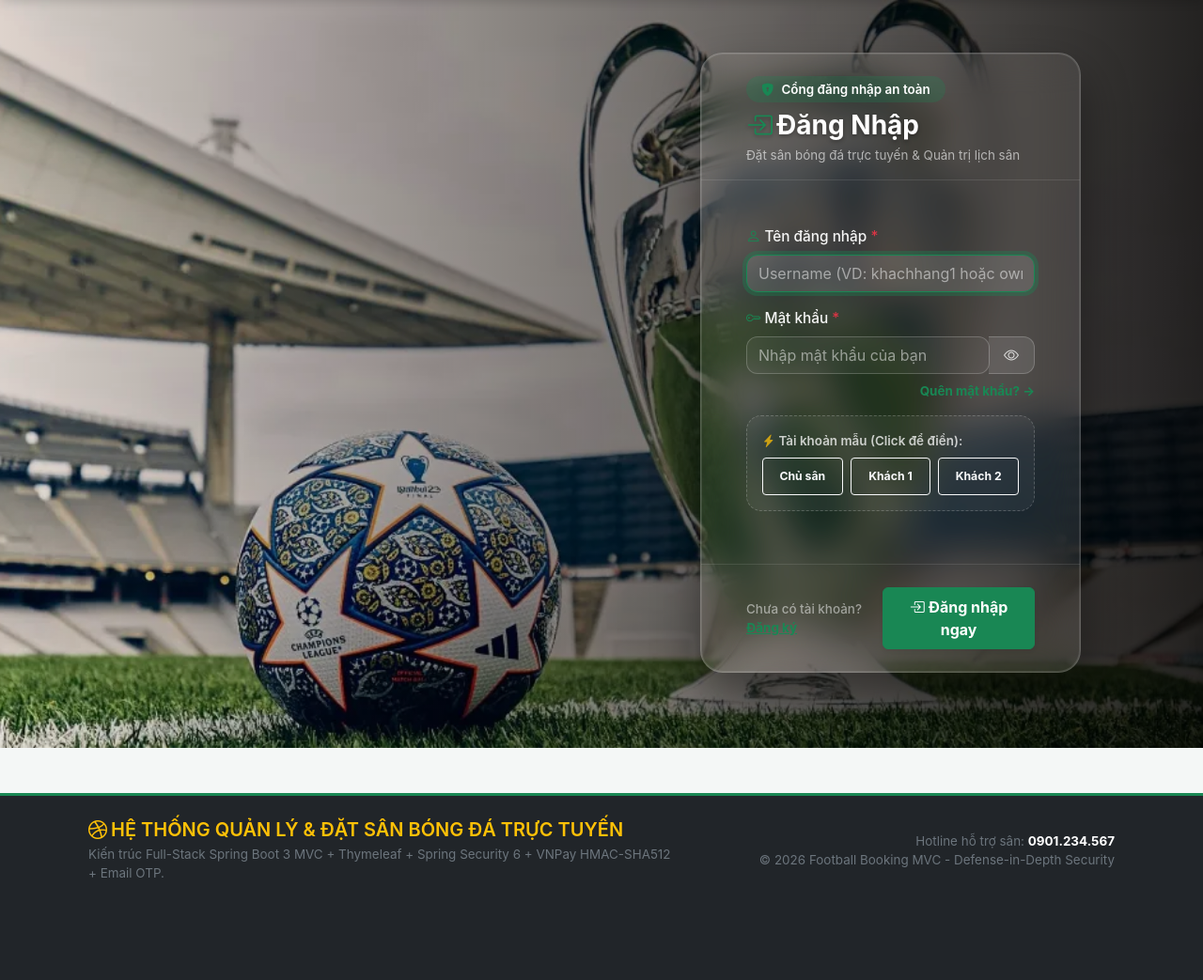
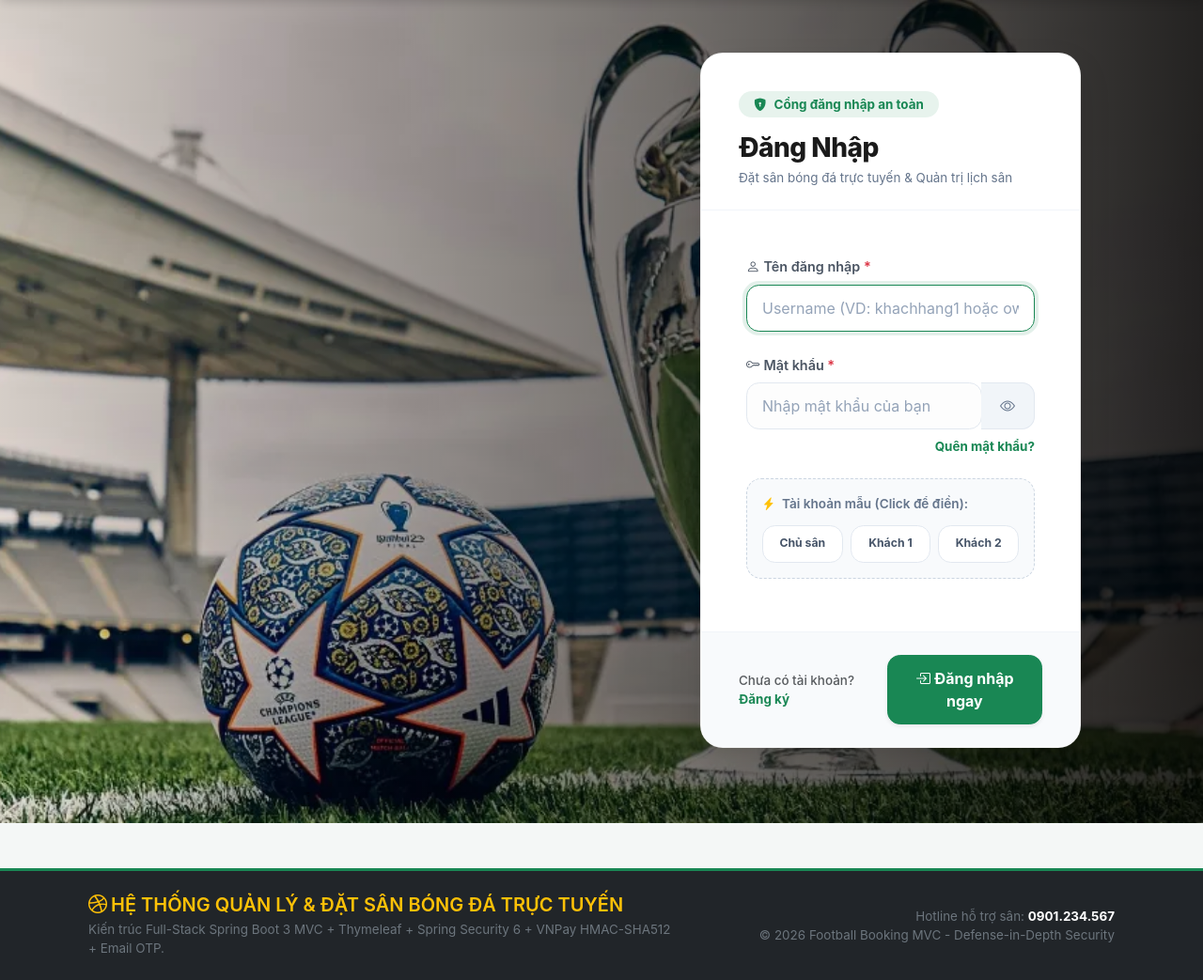
Before and after one commit to IT23211/football-booking-mvc, a Spring app: template src/main/resources/templates/auth/login.html in a window 1280 px wide. Shown: the part 62-1105 px from the top of the page at 94% size. Before the commit the page ends 996 px from the top, so only its background shows below. Run offline with Thymeleaf, Linux system fonts and the light colour scheme; the template is opened without the code that fills it, so the values that code supplies are empty; some of the project's set-up classes (security, data sources, template engines, error pages and the like) are left out, and stand-ins take their place; database files in the repository are not loaded.

Commit message:
style: cai thien giao dien khung form nen trang cac trang xac thuc

```diff
--- a/src/main/resources/static/css/client-style.css
+++ b/src/main/resources/static/css/client-style.css
@@ -103,7 +103,7 @@ body {
 @keyframes authFadeSlideUp {
     from {
         opacity: 0;
-        transform: translateY(16px);
+        transform: translateY(20px);
     }
     to {
         opacity: 1;
@@ -111,79 +111,115 @@ body {
     }
 }
 
-.auth-card-smooth {
-    animation: authFadeSlideUp 0.32s cubic-bezier(0.22, 1, 0.36, 1) both;
-    background: rgba(255, 255, 255, 0.1) !important;
-    backdrop-filter: blur(12px);
-    -webkit-backdrop-filter: blur(12px);
-    box-shadow: 0 14px 36px rgba(0, 0, 0, 0.3) !important;
-    border: 1px solid rgba(255, 255, 255, 0.15) !important;
-}
-
-/* Hiệu ứng Kính Mờ Siêu Trong Suốt (Ultra Glassmorphism) */
+/* Khung Form Hiện Đại (Modern White Card) */
 .auth-glass-card {
-    animation: authFadeSlideUp 0.35s cubic-bezier(0.22, 1, 0.36, 1) both;
-    background: rgba(255, 255, 255, 0.08) !important;
-    backdrop-filter: blur(20px) saturate(160%);
-    -webkit-backdrop-filter: blur(20px) saturate(160%);
-    border: 1px solid rgba(255, 255, 255, 0.18) !important;
-    box-shadow: 0 25px 50px rgba(0, 0, 0, 0.45), 0 0 0 1px rgba(255, 255, 255, 0.1) inset !important;
+    animation: authFadeSlideUp 0.4s cubic-bezier(0.22, 1, 0.36, 1) both;
+    background: #ffffff !important;
+    border: 1px solid rgba(0, 0, 0, 0.06) !important;
+    box-shadow: 0 15px 35px rgba(0, 0, 0, 0.1), 0 5px 15px rgba(0, 0, 0, 0.04) !important;
     border-radius: 1.5rem !important;
     overflow: hidden;
 }
 
+.auth-card-header {
+    border-bottom: 1px solid #f1f5f9 !important;
+    padding: 2.5rem 2.5rem 1.5rem !important;
+}
+
+.auth-card-footer {
+    border-top: 1px solid #f1f5f9 !important;
+    background-color: #f8fafc !important;
+    padding: 1.5rem 2.5rem !important;
+}
+
+.auth-glass-title {
+    color: #1a1a1a !important;
+    font-weight: 800 !important;
+    letter-spacing: -0.5px;
+}
+
+.auth-glass-label {
+    color: #4b5563 !important; /* Slate-600 */
+    font-weight: 600 !important;
+    margin-bottom: 0.5rem;
+    font-size: 0.9rem;
+    display: inline-block;
+}
+
 .auth-glass-input {
-    background: rgba(255, 255, 255, 0.05) !important;
-    border: 1px solid rgba(255, 255, 255, 0.2) !important;
-    color: #ffffff !important;
-    font-weight: 400;
-    border-radius: 0.75rem !important;
-    transition: all 0.3s ease;
+    background: #fdfdfd !important;
+    border: 1.5px solid #e2e8f0 !important; /* Slate-200 */
+    color: #1e293b !important; /* Slate-800 */
+    padding: 0.75rem 1rem !important;
+    border-radius: 0.85rem !important;
+    transition: all 0.25s ease;
+    font-size: 1rem;
 }
 
 .auth-glass-input::placeholder {
-    color: rgba(255, 255, 255, 0.5) !important;
+    color: #94a3b8 !important; /* Slate-400 */
 }
 
 .auth-glass-input:focus {
-    background: rgba(255, 255, 255, 0.12) !important;
+    background: #ffffff !important;
     border-color: #198754 !important;
-    box-shadow: 0 0 0 0.25rem rgba(25, 135, 84, 0.35) !important;
-    color: #ffffff !important;
+    box-shadow: 0 0 0 4px rgba(25, 135, 84, 0.12) !important;
+    color: #0f172a !important;
 }
 
 .auth-glass-input-btn {
-    background: rgba(255, 255, 255, 0.1) !important;
-    border: 1px solid rgba(255, 255, 255, 0.2) !important;
+    background: #f1f5f9 !important; /* Slate-100 */
+    border: 1.5px solid #e2e8f0 !important;
     border-left: none !important;
-    border-top-right-radius: 0.75rem !important;
-    border-bottom-right-radius: 0.75rem !important;
-    color: rgba(255, 255, 255, 0.8) !important;
+    color: #64748b !important; /* Slate-500 */
+    border-top-right-radius: 0.85rem !important;
+    border-bottom-right-radius: 0.85rem !important;
+    padding: 0 1.25rem !important;
 }
 
 .auth-glass-input-btn:hover {
-    background: rgba(255, 255, 255, 0.2) !important;
-    color: #ffffff !important;
+    background: #e2e8f0 !important;
+    color: #1e293b !important;
+}
+
+.auth-glass-text-muted {
+    color: #64748b !important; /* Slate-500 */
 }
 
 .auth-demo-box {
-    background: rgba(255, 255, 255, 0.05) !important;
-    border: 1px dashed rgba(255, 255, 255, 0.2) !important;
+    background: #f8fafc !important; /* Slate-50 */
+    border: 1px dashed #cbd5e1 !important; /* Slate-300 */
     border-radius: 1rem !important;
+    padding: 1rem !important;
 }
 
-.auth-glass-label {
-    color: rgba(255, 255, 255, 0.95) !important;
-    font-weight: 500;
+.auth-demo-box .demo-label {
+    color: #64748b !important;
+    font-weight: 600;
+    font-size: 0.85rem;
+    margin-bottom: 0.75rem;
 }
 
-.auth-glass-text-muted {
-    color: rgba(255, 255, 255, 0.6) !important;
+/* Tinh chỉnh nút bấm cho đồng bộ */
+.auth-btn-primary {
+    border-radius: 0.85rem !important;
+    padding: 0.75rem 1.5rem !important;
+    font-weight: 700 !important;
+    transition: all 0.3s ease !important;
 }
 
-.auth-glass-title {
-    color: #ffffff !important;
-    text-shadow: 0 2px 4px rgba(0,0,0,0.3);
+.auth-btn-outline {
+    border-radius: 0.85rem !important;
+    border: 1.5px solid #e2e8f0 !important;
+    color: #475569 !important;
+    background: white !important;
+    transition: all 0.2s ease !important;
+}
+
+.auth-btn-outline:hover {
+    background: #f8fafc !important;
+    border-color: #cbd5e1 !important;
+    color: #1e293b !important;
 }
 
 /* Đảm bảo nút bấm và ô nhập liệu có độ cao tối thiểu 40px cho thiết bị cảm ứng */
--- a/src/main/resources/templates/auth/login.html
+++ b/src/main/resources/templates/auth/login.html
@@ -17,84 +17,84 @@
         <!-- ĐỒNG BỘ: Căn phải (justify-content-lg-end) cho cả Login và Register trên Desktop -->
         <div class="row align-items-center justify-content-center justify-content-lg-end">
             <div class="col-12 col-md-8 col-lg-6 col-xl-5 pe-lg-5">
-                <!-- Bảng nhập liệu kính mờ siêu trong suốt (Ultra Glassmorphism Card) -->
-                <div class="card auth-glass-card shadow-lg mb-4">
+                <!-- Bảng nhập liệu Hiện Đại (Modern White Card) -->
+                <div class="card auth-glass-card mb-4">
                     <!-- Tiêu đề và badge nhận diện -->
-                    <div class="card-header bg-transparent border-bottom border-white border-opacity-10 pt-4 pb-3 px-4 px-md-5">
-                        <div class="d-inline-flex align-items-center gap-2 px-3 py-1 rounded-pill bg-success bg-opacity-25 text-white small fw-semibold mb-2">
-                            <i class="bi bi-shield-lock-fill text-success"></i> Cổng đăng nhập an toàn
+                    <div class="card-header auth-card-header bg-transparent">
+                        <div class="d-inline-flex align-items-center gap-2 px-3 py-1 rounded-pill bg-success bg-opacity-10 text-success small fw-bold mb-3">
+                            <i class="bi bi-shield-lock-fill"></i> Cổng đăng nhập an toàn
                         </div>
                         <h1 class="fs-3 fw-bold auth-glass-title mb-1">
-                            <i class="bi bi-box-arrow-in-right text-success me-1"></i>Đăng Nhập
+                            Đăng Nhập
                         </h1>
-                        <div class="auth-glass-text-muted small">Đặt sân bóng đá trực tuyến &amp; Quản trị lịch sân</div>
+                        <div class="auth-glass-text-muted small">Đặt sân bóng đá trực tuyến & Quản trị lịch sân</div>
                     </div>
 
                     <!-- Form đăng nhập -->
                     <form th:action="@{/auth/login}" method="post" id="loginForm">
-                        <div class="card-body p-4 p-md-5 pt-3">
+                        <div class="card-body p-4 p-md-5 pt-4">
                             <!-- Thông báo lỗi (nếu có) -->
-                            <div th:if="${errorMessage}" class="alert alert-danger bg-danger bg-opacity-25 border-danger border-opacity-25 text-white d-flex align-items-center mb-3 shadow-sm" role="alert">
+                            <div th:if="${errorMessage}" class="alert alert-danger d-flex align-items-center mb-4 shadow-sm border-0" role="alert">
                                 <i class="bi bi-exclamation-triangle-fill fs-5 me-2 flex-shrink-0"></i>
                                 <div class="text-break small fw-medium" th:text="${errorMessage}"></div>
                             </div>
 
                             <!-- Thông báo thành công (nếu có) -->
-                            <div th:if="${successMessage}" class="alert alert-success bg-success bg-opacity-25 border-success border-opacity-25 text-white d-flex align-items-center mb-3 shadow-sm" role="alert">
+                            <div th:if="${successMessage}" class="alert alert-success d-flex align-items-center mb-4 shadow-sm border-0" role="alert">
                                 <i class="bi bi-check-circle-fill fs-5 me-2 flex-shrink-0"></i>
                                 <div class="text-break small fw-medium" th:text="${successMessage}"></div>
                             </div>
 
                             <!-- Nhập Tên đăng nhập -->
-                            <div class="mb-3">
+                            <div class="mb-4">
                                 <label class="form-label auth-glass-label">
-                                    <i class="bi bi-person text-success me-1"></i>Tên đăng nhập <span class="text-danger">*</span>
+                                    <i class="bi bi-person me-1"></i>Tên đăng nhập <span class="text-danger">*</span>
                                 </label>
                                 <input type="text" name="username" id="usernameInput" class="form-control auth-glass-input"
                                        placeholder="Username (VD: khachhang1 hoặc owner)" required autofocus>
                             </div>
 
                             <!-- Nhập Mật khẩu -->
-                            <div class="mb-3">
+                            <div class="mb-4">
                                 <label class="form-label auth-glass-label">
-                                    <i class="bi bi-key text-success me-1"></i>Mật khẩu <span class="text-danger">*</span>
+                                    <i class="bi bi-key me-1"></i>Mật khẩu <span class="text-danger">*</span>
                                 </label>
                                 <div class="input-group">
                                     <input type="password" name="password" id="passwordInput" class="form-control auth-glass-input"
                                            placeholder="Nhập mật khẩu của bạn" required>
-                                    <button type="button" class="btn auth-glass-input-btn px-3" id="togglePasswordBtn"
+                                    <button type="button" class="btn auth-glass-input-btn" id="togglePasswordBtn"
                                             title="Hiện/Ẩn mật khẩu">
                                         <i class="bi bi-eye"></i>
                                     </button>
                                 </div>
                                 <div class="d-flex justify-content-end mt-2">
                                     <a th:href="@{/auth/forgot-password}" class="small text-success text-decoration-none fw-bold">
-                                        Quên mật khẩu? &rarr;
+                                        Quên mật khẩu?
                                     </a>
                                 </div>
                             </div>
 
                             <!-- Khối điền nhanh tài khoản mẫu -->
-                            <div class="p-3 auth-demo-box small mb-2">
-                                <div class="fw-semibold text-white mb-2 d-flex align-items-center opacity-75">
+                            <div class="auth-demo-box mb-2">
+                                <div class="demo-label">
                                     <i class="bi bi-lightning-charge-fill text-warning me-1"></i>
-                                    <span>Tài khoản mẫu (Click để điền):</span>
+                                    Tài khoản mẫu (Click để điền):
                                 </div>
                                 <div class="row g-2">
                                     <div class="col-4">
-                                        <button type="button" class="btn btn-sm btn-outline-light border-opacity-25 w-100 py-2 px-1"
+                                        <button type="button" class="btn btn-sm auth-btn-outline w-100 py-2 px-1"
                                                 onclick="fillDemoAccount('owner', '123456aA@')">
                                             <div class="fw-bold text-truncate small">Chủ sân</div>
                                         </button>
                                     </div>
                                     <div class="col-4">
-                                        <button type="button" class="btn btn-sm btn-outline-light border-opacity-25 w-100 py-2 px-1"
+                                        <button type="button" class="btn btn-sm auth-btn-outline w-100 py-2 px-1"
                                                 onclick="fillDemoAccount('khachhang1', '123456aA@')">
                                             <div class="fw-bold text-truncate small">Khách 1</div>
                                         </button>
                                     </div>
                                     <div class="col-4">
-                                        <button type="button" class="btn btn-sm btn-outline-light border-opacity-25 w-100 py-2 px-1"
+                                        <button type="button" class="btn btn-sm auth-btn-outline w-100 py-2 px-1"
                                                 onclick="fillDemoAccount('khachhang2', '123456aA@')">
                                             <div class="fw-bold text-truncate small">Khách 2</div>
                                         </button>
@@ -104,12 +104,12 @@
                         </div>
 
                         <!-- Chân Card chứa các nút hành động -->
-                        <div class="card-footer bg-transparent border-top border-white border-opacity-10 px-4 px-md-5 py-4">
-                            <div class="d-grid d-sm-flex gap-2 justify-content-sm-end align-items-center">
-                                <a th:href="@{/auth/register}" class="text-white-50 text-decoration-none small fw-medium me-sm-auto mb-2 mb-sm-0">
-                                    Chưa có tài khoản? <span class="text-success fw-bold text-decoration-underline">Đăng ký</span>
+                        <div class="card-footer auth-card-footer bg-transparent">
+                            <div class="d-grid d-sm-flex gap-3 justify-content-sm-end align-items-center">
+                                <a th:href="@{/auth/register}" class="text-muted text-decoration-none small fw-medium me-sm-auto mb-2 mb-sm-0">
+                                    Chưa có tài khoản? <span class="text-success fw-bold">Đăng ký</span>
                                 </a>
-                                <button type="submit" class="btn btn-success py-2 px-4 fw-bold shadow-sm" id="loginSubmitBtn">
+                                <button type="submit" class="btn btn-success auth-btn-primary shadow-sm" id="loginSubmitBtn">
                                     <i class="bi bi-box-arrow-in-right me-1"></i>Đăng nhập ngay
                                 </button>
                             </div>
```
Also changed, not shown: src/main/resources/templates/auth/forgot-password.html (+25 -25 lines), src/main/resources/templates/auth/register.html (+16 -16 lines), src/main/resources/templates/auth/verify-otp.html (+13 -13 lines).
